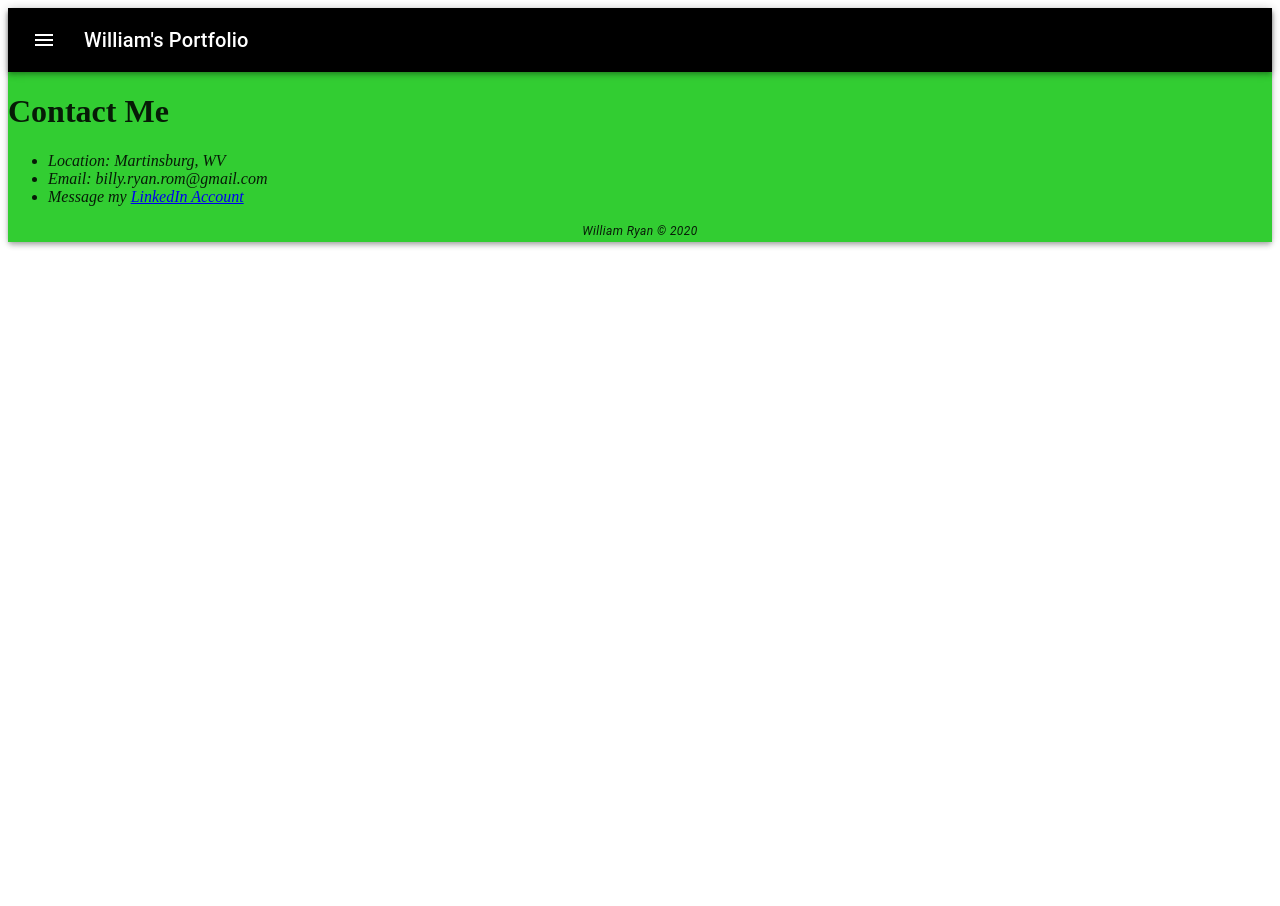
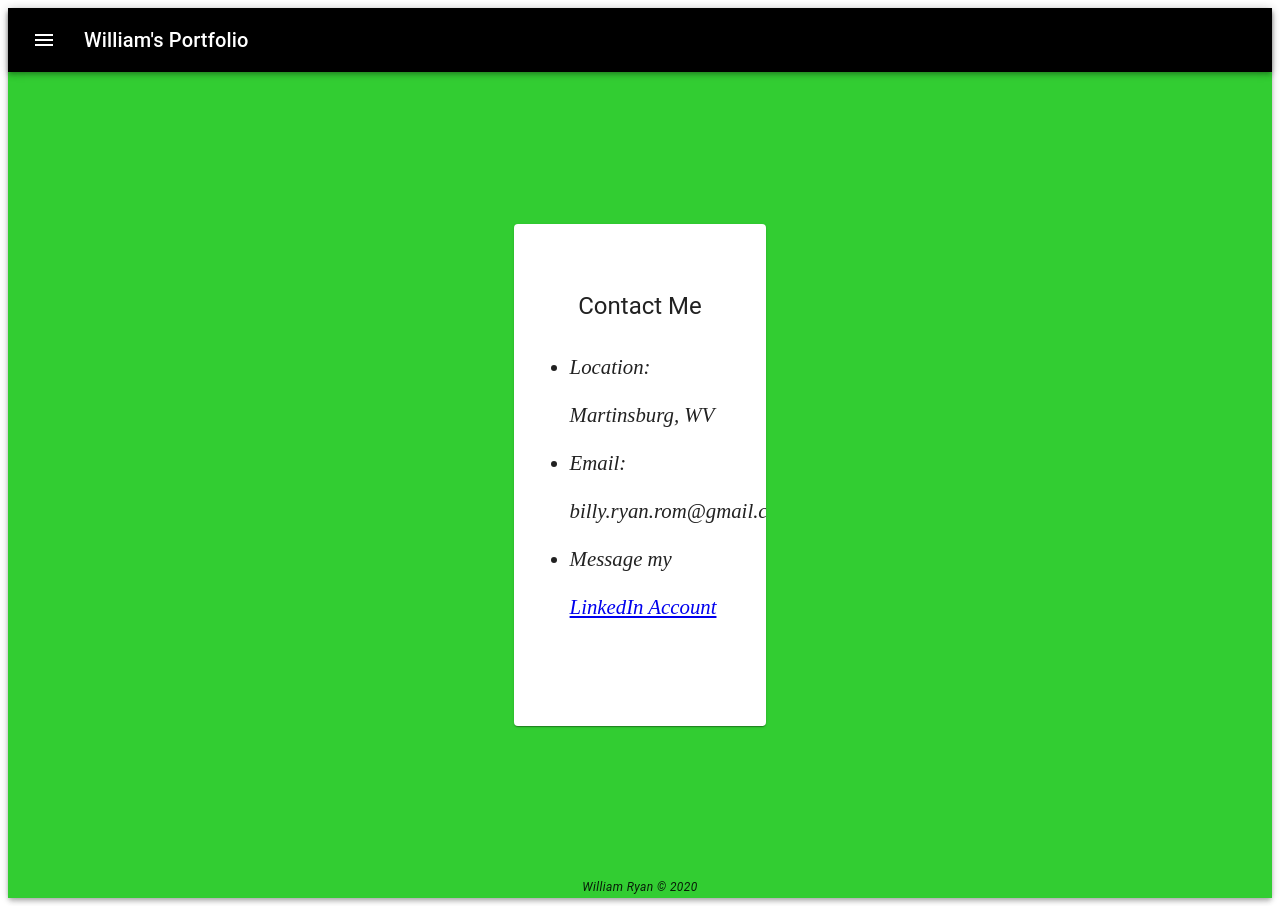
Before and after one commit to William-Ryan/portfolio-frontend, a React (Create React App) app: page /contact in a window 1280 px wide. Before the commit the page ends 800 px from the top, so only its background shows below. Built offline with nearby package versions, Linux system fonts and the light colour scheme.

Commit message:
Add styling to contact page

```diff
--- a/src/components/Contact.js
+++ b/src/components/Contact.js
@@ -1,9 +1,29 @@
-import React from 'react'
+import React from 'react';
+
+import { makeStyles } from '@material-ui/core/styles';
+import Card from '@material-ui/core/Card';
+import CardContent from '@material-ui/core/CardContent';
+import CardMedia from '@material-ui/core/CardMedia';
+import Typography from '@material-ui/core/Typography';
+
+const useStyles = makeStyles({
+    root: {
+        maxWidth: '20%',
+        padding: '4% 0%',
+        margin: '12% auto',
+        fontSize: '1.3rem',
+        lineHeight: '3rem'
+    },
+})
 
 const Contact = () => {
+    const classes = useStyles();
+
     return (
-        <div>
-            <h1>Contact Me</h1>
+        <Card className={classes.root}>
+                <CardMedia />
+                <CardContent>
+                <Typography gutterBottom variant="h5" style={{ textAlign: 'center' }}>Contact Me</Typography>
                 <address>
                     <ul>
                         <li>Location: Martinsburg, WV</li>
@@ -11,7 +31,8 @@ const Contact = () => {
                         <li>Message my <a href="https://www.linkedin.com/in/william-ryan-34a1981a1/">LinkedIn Account</a></li>
                     </ul>
                 </address>
-        </div>
+            </CardContent>
+        </Card>
     )
 }
 
```
Lines whose indentation alone changed are shown as unchanged.
